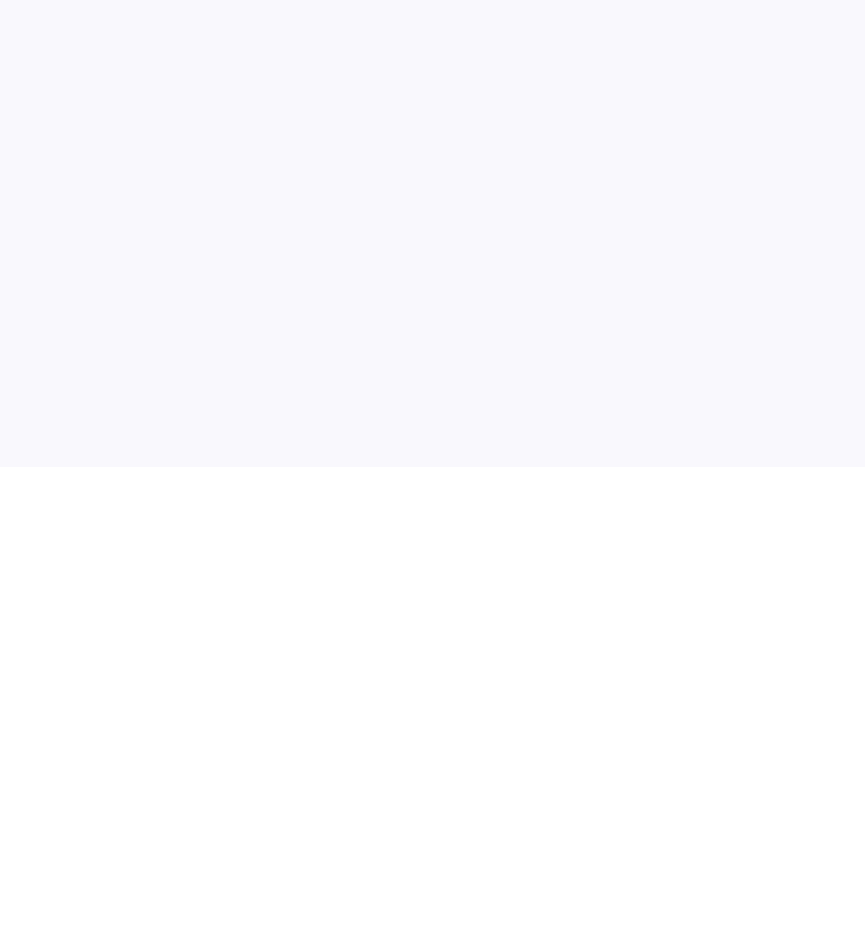
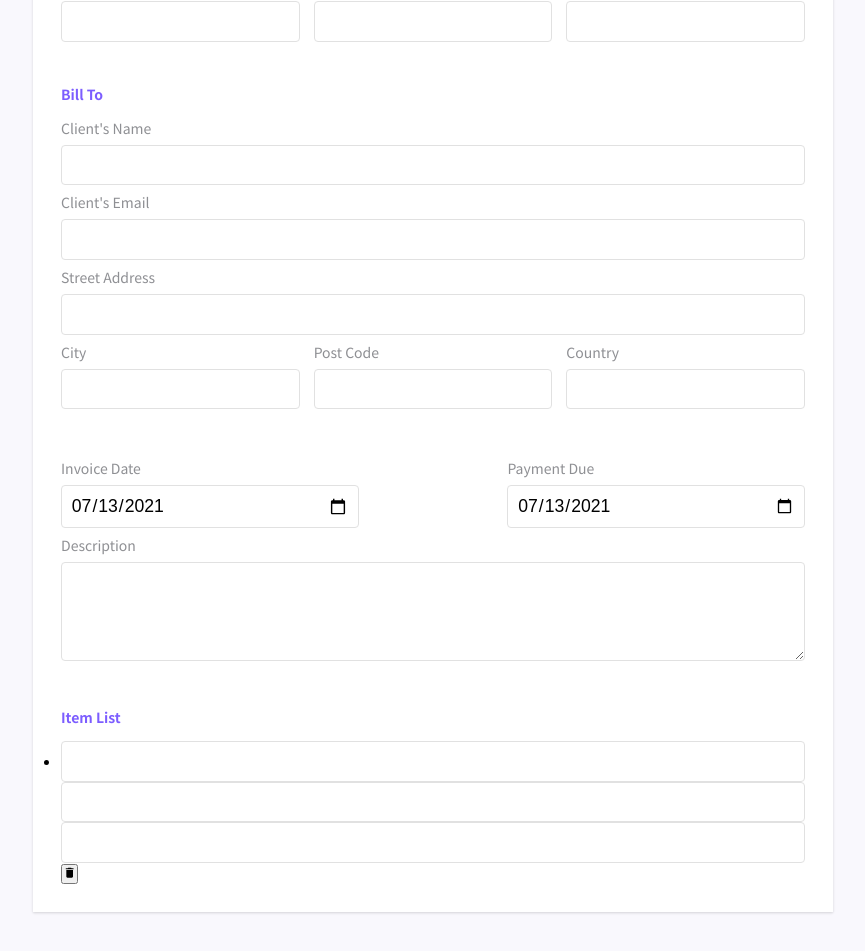
Before and after one commit to ramodev6627/Invoice-app-frontend, a React (Create React App) app: page /invoice/create in a window 1280 px wide. Shown: the part 333-1284 px from the top of the page, without its empty margins (207-1072 px from the left). Before the commit the page ends 800 px from the top, so only its background shows below. Built offline with nearby package versions, Linux system fonts and the light colour scheme.

Commit message:
add a bit of invoice form

```diff
--- a/src/App.js
+++ b/src/App.js
@@ -5,6 +5,7 @@ import { Header } from './components/core/Header';
 const StyledApp = styled.div`
 	background: var(--white);
 	min-height: 100vh;
+	padding-bottom: 1em;
 `;
 
 function App() {
--- a/src/components/auth/Auth.js
+++ b/src/components/auth/Auth.js
@@ -5,15 +5,6 @@ import { Button } from '../core/Button';
 import { useFormik } from 'formik';
 
 const StyledAuth = styled.div`
-	.container {
-		box-shadow: rgba(0, 0, 0, 0.1) 0px 1px 3px 0px, rgba(0, 0, 0, 0.06) 0px 1px 2px 0px;
-		background-color: #fff;
-		padding: 2em;
-		margin: 5em auto;
-		width: 95%;
-		max-width: 600px;
-	}
-
 	.dimensions {
 		width: 100%;
 		max-width: 300px;
--- /dev/null
+++ b/src/components/core/TextArea.js
@@ -0,0 +1,27 @@
+import styled from 'styled-components';
+
+const StyledTextArea = styled.textarea`
+	font-size: 1.1rem;
+	width: 100%;
+	outline: none;
+	padding: 0.5em;
+	border-radius: 4px;
+	border: 1px solid #e1e1e1;
+
+	:focus {
+		border-color: var(--primary);
+	}
+
+	&.error {
+		border-color: #f72a2a;
+		color: #f72a2a;
+	}
+	&.correct {
+		border-color: #19982d;
+		color: #19982d;
+	}
+`;
+
+export const TextArea = ({ field, form, ...props }) => {
+	return <StyledTextArea {...field} {...props} />;
+};
--- /dev/null
+++ b/src/components/core/TextInput.js
@@ -0,0 +1,27 @@
+import styled from 'styled-components';
+
+const StyledTextInput = styled.input`
+	font-size: 1.1rem;
+	width: 100%;
+	outline: none;
+	padding: 0.5em;
+	border-radius: 4px;
+	border: 1px solid #e1e1e1;
+
+	:focus {
+		border-color: var(--primary);
+	}
+
+	&.error {
+		border-color: #f72a2a;
+		color: #f72a2a;
+	}
+	&.correct {
+		border-color: #19982d;
+		color: #19982d;
+	}
+`;
+
+export const TextInput = ({ field, form, ...props }) => {
+	return <StyledTextInput {...field} {...props} />;
+};
--- a/src/components/core/home/HomeHeader.js
+++ b/src/components/core/home/HomeHeader.js
@@ -2,6 +2,7 @@ import React, { useState } from 'react';
 import styled from 'styled-components';
 import { FaChevronDown, FaChevronUp } from 'react-icons/fa';
 import { IoIosAddCircle } from 'react-icons/io';
+import { Link } from 'react-router-dom';
 
 const StyledHomeHeader = styled.div`
 	color: var(--typo);
@@ -72,6 +73,7 @@ const StyledHomeHeader = styled.div`
 	}
 
 	.button {
+		text-decoration: none;
 		display: flex;
 		align-items: center;
 		justify-content: center;
@@ -84,6 +86,7 @@ const StyledHomeHeader = styled.div`
 		font-family: 'Nanum Gothic', sans-serif;
 		font-weight: 700;
 		transition: opacity 0.1s ease-in;
+		cursor: pointer;
 
 		svg {
 			margin-right: 0.3em;
@@ -138,10 +141,10 @@ export const HomeHeader = ({ className }) => {
 					</ul>
 				)}
 			</div>
-			<button className="button">
+			<Link to="/invoice/create" className="button">
 				<IoIosAddCircle />
 				<span>New Invoice</span>
-			</button>
+			</Link>
 		</StyledHomeHeader>
 	);
 };
--- a/src/components/core/home/Pagination.js
+++ b/src/components/core/home/Pagination.js
@@ -9,6 +9,7 @@ const StyledPagination = styled.ul`
 	align-items: center;
 	justify-content: center;
 	flex-wrap: wrap;
+	margin-top: 4em;
 `;
 
 export const Pagination = ({ total }) => {
--- a/src/components/invoice/InvoiceCreateView.js
+++ b/src/components/invoice/InvoiceCreateView.js
@@ -1,8 +1,229 @@
 import React from 'react';
 import styled from 'styled-components';
+import { Field, FieldArray, Form, Formik } from 'formik';
+import { TextInput } from '../core/TextInput';
+import { TextArea } from '../core/TextArea';
+import { MdDelete } from 'react-icons/md';
 
-const StyledInvoiceCreateView = styled.div``;
+const StyledInvoiceCreateView = styled.div`
+	.container {
+		max-width: 800px;
+		margin-top: 2em;
+		margin-bottom: 2em;
+	}
+
+	h1 {
+		color: var(--typo);
+		font-size: 1.5rem;
+	}
+
+	.from,
+	.to {
+		margin: 3em 0;
+	}
+
+	.title {
+		margin: 1em 0;
+		color: var(--primary);
+		font-weight: 700;
+	}
+
+	.input-container {
+		label {
+			margin: 0.5em 0;
+			display: block;
+			color: var(--typo-lighter);
+		}
+	}
+
+	.date-picker {
+		font-size: 1.1rem;
+		width: 100%;
+		outline: none;
+		padding: 0.5em;
+		border-radius: 4px;
+		border: 1px solid #e1e1e1;
+	}
+
+	.item-list {
+		margin-top: 3em;
+	}
+
+	@media (min-width: 500px) {
+		.terms {
+			display: flex;
+			justify-content: space-between;
+
+			.input-container {
+				width: 40%;
+			}
+		}
+	}
+
+	@media (min-width: 700px) {
+		.wrapper {
+			display: flex;
+			align-items: center;
+			justify-content: space-between;
+
+			.input-container + .input-container {
+				margin-left: 1em;
+			}
+		}
+	}
+`;
+
+const StyledInvoiceFormItem = styled.li``;
+
+let toDateInputValue = () => {
+	let local = new Date();
+	local.setMinutes(local.getMinutes() - local.getTimezoneOffset());
+	return local.toJSON().slice(0, 10);
+};
+
+const initialValues = {
+	from: {
+		streetAddress: '',
+		city: '',
+		postCode: '',
+		country: '',
+	},
+	to: {
+		clienName: '',
+		clientEmail: '',
+		streetAddress: '',
+		city: '',
+		postCode: '',
+		country: '',
+	},
+	terms: {
+		invoiceDate: toDateInputValue(),
+		paymentDue: toDateInputValue(),
+	},
+	description: '',
+	itemList: [
+		{
+			itemName: '',
+			qty: '',
+			price: '',
+			total: '',
+		},
+	],
+	status: '',
+};
 
 export const InvoiceCreateView = () => {
-	return <StyledInvoiceCreateView>InvoiceCreateView</StyledInvoiceCreateView>;
+	return (
+		<StyledInvoiceCreateView>
+			<div className="container">
+				<h1>New Invoice</h1>
+				<Formik
+					initialValues={initialValues}
+					onSubmit={(val) => {
+						console.log(val);
+					}}
+				>
+					{({ values }) => (
+						<Form>
+							<div className="from">
+								<p className="title">Bill From</p>
+								<div className="input-container">
+									<label htmlFor="from.streetAddress">Street Address</label>
+									<Field name="from.streetAddress" component={TextInput} />
+								</div>
+								<div className="wrapper">
+									<div className="input-container">
+										<label htmlFor="from.city">City</label>
+										<Field name="from.city" component={TextInput} />
+									</div>
+									<div className="input-container">
+										<label htmlFor="from.postCode">Post Code</label>
+										<Field name="from.postCode" component={TextInput} />
+									</div>
+									<div className="input-container">
+										<label htmlFor="from.country">Country</label>
+										<Field name="from.country" component={TextInput} />
+									</div>
+								</div>
+							</div>
+							<div className="to">
+								<p className="title">Bill To</p>
+								<div className="input-container">
+									<label htmlFor="to.clientName">Client's Name</label>
+									<Field name="to.clientName" component={TextInput} />
+								</div>
+								<div className="input-container">
+									<label htmlFor="to.clientEmail">Client's Email</label>
+									<Field name="to.clientEmail" component={TextInput} />
+								</div>
+								<div className="input-container">
+									<label htmlFor="to.streetAddress">Street Address</label>
+									<Field name="to.streetAddress" component={TextInput} />
+								</div>
+								<div className="wrapper">
+									<div className="input-container">
+										<label htmlFor="to.city">City</label>
+										<Field name="to.city" component={TextInput} />
+									</div>
+									<div className="input-container">
+										<label htmlFor="to.postCode">Post Code</label>
+										<Field name="to.postCode" component={TextInput} />
+									</div>
+									<div className="input-container">
+										<label htmlFor="to.country">Country</label>
+										<Field name="to.country" component={TextInput} />
+									</div>
+								</div>
+							</div>
+							<div className="terms">
+								<div className="input-container">
+									<label htmlFor="terms.invoiceDate">Invoice Date</label>
+									<Field name="terms.invoiceDate" type="date" className="date-picker" />
+								</div>
+								<div className="input-container">
+									<label htmlFor="terms.paymentDue">Payment Due</label>
+									<Field name="terms.paymentDue" type="date" className="date-picker" />
+								</div>
+							</div>
+							<div className="description input-container">
+								<label htmlFor="description">Description</label>
+								<Field name="description" component={TextArea} rows={4} />
+							</div>
+							<div className="item-list">
+								<p className="title">Item List</p>
+								<FieldArray name="itemList">
+									{({ remove, push }) => (
+										<ul>
+											{values.itemList.length > 0 &&
+												values.itemList.map((item, index) => {
+													return (
+														<StyledInvoiceFormItem>
+															<div className="name">
+																<Field name={`itemList.${index}.itemName`} component={TextInput} />
+															</div>
+															<div className="qty">
+																<Field name={`itemList.${index}.qty`} component={TextInput} />
+															</div>
+															<div className="price">
+																<Field name={`itemList.${index}.price`} component={TextInput} />
+															</div>
+															<p className="total">{item.total}</p>
+															<div className="delete">
+																<button>
+																	<MdDelete />
+																</button>
+															</div>
+														</StyledInvoiceFormItem>
+													);
+												})}
+										</ul>
+									)}
+								</FieldArray>
+							</div>
+						</Form>
+					)}
+				</Formik>
+			</div>
+		</StyledInvoiceCreateView>
+	);
 };
--- a/src/index.css
+++ b/src/index.css
@@ -35,3 +35,12 @@ input {
 button {
 	cursor: pointer;
 }
+
+.container {
+	box-shadow: rgba(0, 0, 0, 0.1) 0px 1px 3px 0px, rgba(0, 0, 0, 0.06) 0px 1px 2px 0px;
+	background-color: #fff;
+	padding: 2em;
+	margin: 5em auto;
+	width: 95%;
+	max-width: 600px;
+}
--- a/src/router.js
+++ b/src/router.js
@@ -9,7 +9,7 @@ export const Router = () => {
 	return (
 		<Switch>
 			<Route exact path="/">
-				<Redirect to="/invoices/0" />
+				<Redirect to="/invoices/1" />
 			</Route>
 			<Route exact path="/invoices/:pageIndex" component={Home} />
 			<Route exact path="/invoice/create" component={InvoiceCreateView} />
```
